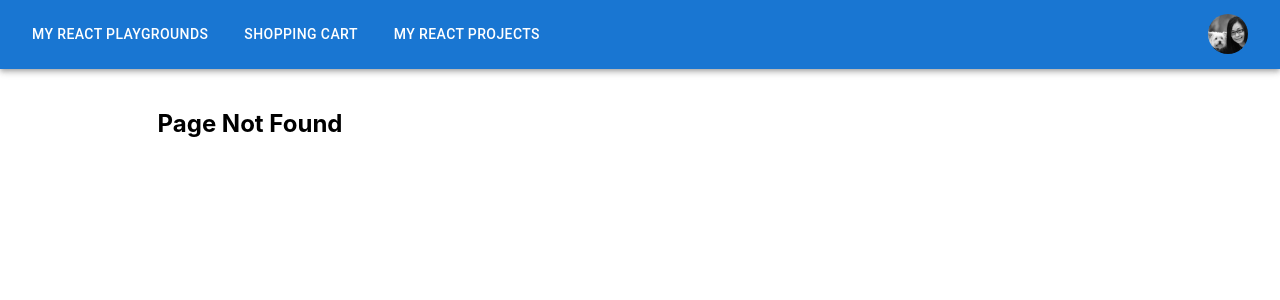
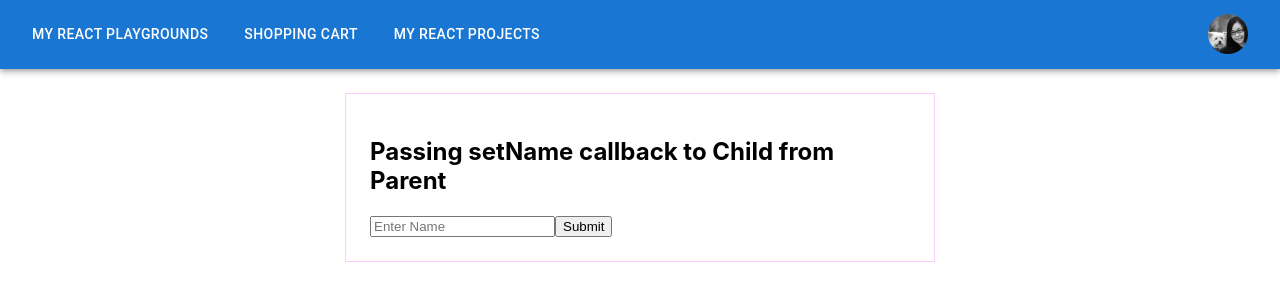
Before and after one commit to fang-wenlee/fullstack-client, a React (Create React App) app: page /welcome in a window 1280 px wide. Before the commit this address had no page. Shown: the top 300 px of the page. Built offline with nearby package versions, Linux system fonts and the light colour scheme.

Commit message:
passing callback to child component

```diff
--- a/src/App.js
+++ b/src/App.js
@@ -1,7 +1,7 @@
 import React, { useState } from 'react';
 import ClaimForm from './components/ClaimForm';
 import ClaimLookup from './components/ClaimLookup';
-import Counter from './components/Counter';
+import Welcome from './components/Welcome';
 import GitHubProfile from './components/GitHubProfile';
 import ReactProjectsList from './components/ReactProjectsList';
 
@@ -27,12 +27,20 @@ const sampleUsers = [
   { id: 2, name: 'Bob Smith' },
   { id: 3, name: 'Charlie Davis' },
 ];
+const style = {
+  routerContainer: {
+    maxWidth: '56%',
+    display: 'flex',
+    flexDirection: 'column',
+    mx: 'auto',
+  },
+};
 
 function App() {
   const [fname, setFname] = useState('');
 
   return (
-    <div className="app">
+    <Box>
       <Router>
         {/* Appbar will replace the nav below */}
         <Appbar />
@@ -52,12 +60,13 @@ function App() {
             </li>
           </ul>
         </nav> */}
-
-        {fname && <h2>Welcome , {fname}</h2>}
+        <Box sx={style.routerContainer}>
+          {fname && <h2>Welcome , {fname}</h2>}
+        </Box>
         <Routes>
           <Route path="/claimform" element={<ClaimForm />} />
           <Route path="/Lookup" element={<ClaimLookup />} />
-          <Route path="/counter" element={<Counter setFname={setFname} />} />
+          <Route path="/welcome" element={<Welcome setFname={setFname} />} />
           <Route path="/profile" element={<GitHubProfile />} />
           <Route path="/projects" element={<ReactProjectsList />} />
           <Route
@@ -67,8 +76,11 @@ function App() {
           <Route path="/usememo2" element={<UserSearchApi />} />
           <Route path="/usememo3" element={<TotalCalculator />} />
           <Route path="/useCallback-memo" element={<Cart />} />
-          <Route path="/useRef-Debouncing" element={<DebounceSearch />} />
-          UncontrolledForm
+          <Route
+            path="/controledForm-useRef-Debouncing"
+            element={<DebounceSearch />}
+          />
+
           <Route
             path="/useRef-UncontrolledForm"
             element={<UncontrolledForm />}
@@ -87,7 +99,7 @@ function App() {
           />
         </Routes>
       </Router>
-    </div>
+    </Box>
   );
 }
 export default App;
--- a/src/components/Counter.js
+++ /dev/null
@@ -1,67 +0,0 @@
-import React, { useState } from 'react';
-import './../index.css';
-import PropTypes from 'prop-types';
-
-function PassingCallbackToParent(props) {
-  const { setFname } = props;
-
-  const [inputError, setInputError] = useState('');
-
-  const handleSubmit = e => {
-    const value = e.target.fName.value;
-
-    e.preventDefault();
-    if (!value.trim()) {
-      setInputError('Please enter a name');
-      return;
-    }
-
-    //  if (/^[a-zA-Z\s]*$/.test(value) && typeof value === 'string') {
-
-    if (!/^[a-zA-Z\s]*$/.test(value)) {
-      setInputError('Name can only contain letters and spaces');
-      return;
-    }
-
-    setInputError('');
-
-    setFname(e.target.fName.value);
-    e.target.fName.value = '';
-  };
-
-  return (
-    <div className="max-w-md mx-auto mt-10 p-6 bg-white rounded-lg shadow-md border border-gray-200">
-      <h2 className="text-xl font-bold text-gray-800 mb-4">
-        Passing Callback to Child after enter input name and click submit button
-      </h2>
-
-      <form onSubmit={handleSubmit} className="space-y-4">
-        {inputError && (
-          <span className="block text-sm text-red-600 font-medium">
-            {inputError}
-          </span>
-        )}
-
-        <input
-          type="text"
-          name="fName"
-          placeholder="Enter Name"
-          className="w-full px-4 py-2 border border-gray-300 rounded-md focus:outline-none focus:ring-2 focus:ring-blue-500 transition duration-200"
-        />
-
-        <button
-          type="submit"
-          className="px-6 py-2 bg-blue-600 text-white rounded-md hover:bg-blue-700 transition duration-200"
-        >
-          Submit
-        </button>
-      </form>
-    </div>
-  );
-}
-
-PassingCallbackToParent.propTypes = {
-  setFname: PropTypes.func.isRequired,
-};
-
-export default PassingCallbackToParent;
--- a/src/components/ReactProjectsList.js
+++ b/src/components/ReactProjectsList.js
@@ -77,6 +77,9 @@ const ReactProjectsList = () => {
       </Typography>
 
       <Box component="ul" sx={style.ul}>
+        <li>
+          <Link to="/welcome"> Passing setFname to a Child Component</Link>
+        </li>
         <li>
           <Link to="/lookup">Claim Lookup with API Call</Link>
         </li>
@@ -190,7 +193,7 @@ const ReactProjectsList = () => {
             id="panel2-header"
           >
             <Typography variant="h5" gutterBottom>
-              useRef for Debouncing , Uncontrolled Form{' '}
+              useRef for real-time validation and Uncontrolled Form{' '}
             </Typography>
           </AccordionSummary>
           <AccordionDetails>
@@ -200,11 +203,13 @@ const ReactProjectsList = () => {
               style={{ marginLeft: '-20px', marginTop: '8px' }}
             >
               <li>
-                <Link to="/useRef-Debouncing">useRef [ Debouncing ]</Link>
+                <Link to="/controledForm-useRef-Debouncing">
+                  ControledForm with useRef for email validation{' '}
+                </Link>
               </li>
               <li>
                 <Link to="/useRef-UncontrolledForm">
-                  useRef [ Uncontrolled Input with useRef ]
+                  UnControledForm with useRef for email validation{' '}
                 </Link>
               </li>
             </Box>
--- /dev/null
+++ b/src/components/Welcome.js
@@ -0,0 +1,63 @@
+import React, { useState } from 'react';
+import './../index.css';
+import { Box } from '@mui/material';
+import PropTypes from 'prop-types';
+
+const style = {
+  container: {
+    maxWidth: 540,
+    display: 'flex',
+    flexDirection: 'column',
+    border: '1px solid #fcf',
+    mx: 'auto',
+    mt: 3,
+    p: 3,
+  },
+};
+
+function PassingCallbackToParent({ setFname }) {
+  const [inputError, setInputError] = useState('');
+
+  const handleSubmit = e => {
+    const value = e.target.fName.value;
+
+    e.preventDefault();
+    if (!value.trim()) {
+      setInputError('Please enter a name');
+      return;
+    }
+
+    //  if (/^[a-zA-Z\s]*$/.test(value) && typeof value === 'string') {
+
+    if (!/^[a-zA-Z\s]*$/.test(value)) {
+      setInputError('Name can only contain letters and spaces');
+      return;
+    }
+
+    setInputError('');
+
+    setFname(value);
+  };
+
+  return (
+    <Box sx={style.container}>
+      <h2 className="text-xl font-bold text-gray-800 mb-4">
+        Passing setName callback to Child from Parent
+      </h2>
+
+      <form onSubmit={handleSubmit} className="space-y-4">
+        {inputError && <p style={{ color: 'red' }}>{inputError}</p>}
+
+        <input type="text" name="fName" placeholder="Enter Name" />
+
+        <button type="submit">Submit</button>
+      </form>
+    </Box>
+  );
+}
+
+PassingCallbackToParent.propTypes = {
+  setFname: PropTypes.func.isRequired,
+};
+
+export default PassingCallbackToParent;
```
